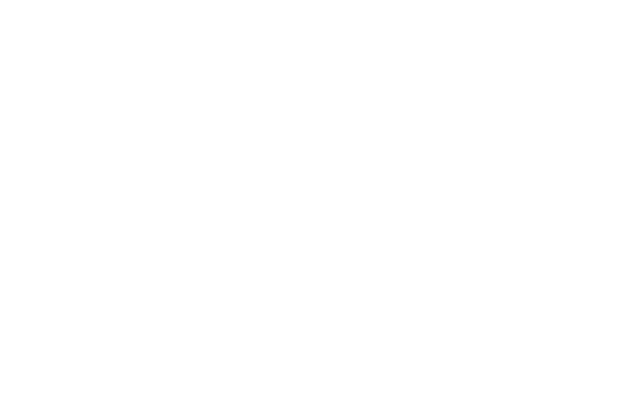
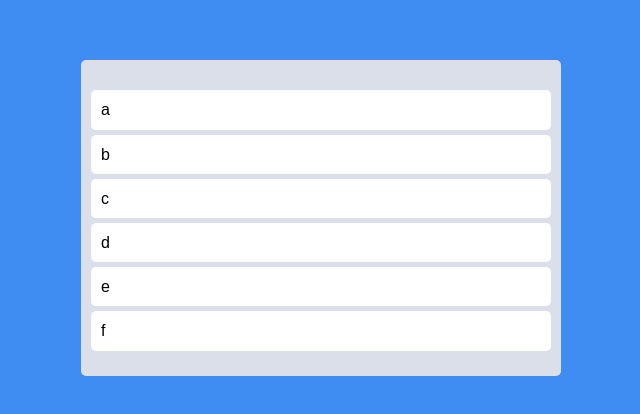
Before and after one commit to HyungwonJin/Trello, a React (Create React App) app: page / in a window 1280 px wide. Shown: the part 182-596 px from the top of the page, without its empty margins (319-959 px from the left). Built offline with nearby package versions, Linux system fonts and the light colour scheme.

Commit message:
feat: DnD 틀 만들기

```diff
--- a/package.json
+++ b/package.json
@@ -9,6 +9,7 @@
     "@types/jest": "^26.0.15",
     "@types/node": "^12.0.0",
     "@types/react": "^17.0.37",
+    "@types/react-beautiful-dnd": "^13.1.2",
     "@types/react-dom": "^17.0.11",
     "@types/styled-components": "^5.1.17",
     "react": "^17.0.2",
--- a/src/App.tsx
+++ b/src/App.tsx
@@ -1,5 +1,69 @@
+import { Droppable, DragDropContext, Draggable } from "react-beautiful-dnd";
+import styled from "styled-components";
+
+const Wrapper = styled.div`
+  display: flex;
+  max-width: 480px;
+  width: 100%;
+  margin: 0 auto;
+  justify-content: center;
+  align-items: center;
+  height: 100vh;
+`;
+
+const Boards = styled.div`
+  display: grid;
+  width: 100%;
+  grid-template-columns: repeat(1, 1fr);
+`;
+
+const Board = styled.div`
+  padding: 20px 10px;
+  padding-top: 30px;
+  background-color: ${(props) => props.theme.boardColor};
+  border-radius: 5px;
+  min-height: 200px;
+`;
+
+const Card = styled.div`
+  border-radius: 5px;
+  margin-bottom: 5px;
+  padding: 10px 10px;
+  background-color: ${(props) => props.theme.cardBgColor};
+`;
+
+const toDos = ["a", "b", "c", "d", "e", "f"];
+
 function App() {
-  return <div></div>;
+  const onDragEnd = () => {};
+  return (
+    <DragDropContext onDragEnd={onDragEnd}>
+      <Wrapper>
+        <Boards>
+          <Droppable droppableId="one">
+            {(magic) => (
+              <Board ref={magic.innerRef} {...magic.droppableProps}>
+                {toDos.map((toDo, index) => (
+                  <Draggable draggableId={toDo} index={index}>
+                    {(magic) => (
+                      <Card
+                        ref={magic.innerRef}
+                        {...magic.dragHandleProps}
+                        {...magic.draggableProps}
+                      >
+                        {toDo}
+                      </Card>
+                    )}
+                  </Draggable>
+                ))}
+                {magic.placeholder}
+              </Board>
+            )}
+          </Droppable>
+        </Boards>
+      </Wrapper>
+    </DragDropContext>
+  );
 }
 
 export default App;
--- a/src/index.tsx
+++ b/src/index.tsx
@@ -53,6 +53,17 @@
 *{
   box-sizing: border-box;
 }
+body {
+	font-weight: 300;
+	font-family: 'Source Sans Prop', sans-serif;
+	background-color: ${(props) => props.theme.bgColor};
+	color: black;
+	line-height: 1.2;
+}
+a {
+	text-decoration: none;
+	color: inherit;
+}
 `;
 
 ReactDOM.render(
--- a/src/styled.d.ts
+++ b/src/styled.d.ts
@@ -2,9 +2,8 @@
 
 declare module "styled-components" {
   export interface DefaultTheme {
-    textColor: string;
     bgColor: string;
-    accentColor: string;
+    boardColor: string;
     cardBgColor: string;
   }
 }
--- a/src/theme.ts
+++ b/src/theme.ts
@@ -1,8 +1,7 @@
 import { DefaultTheme } from "styled-components";
 
 export const darkTheme: DefaultTheme = {
-  bgColor: "#2f3640",
-  textColor: "white",
-  accentColor: "#8e44ad",
-  cardBgColor: "#2f3640",
+  bgColor: "#3F8CF2",
+  boardColor: "#DADFE9",
+  cardBgColor: "white",
 };
```
Also changed, not shown: 1 other file (tests, documents, lock files or other folders).
